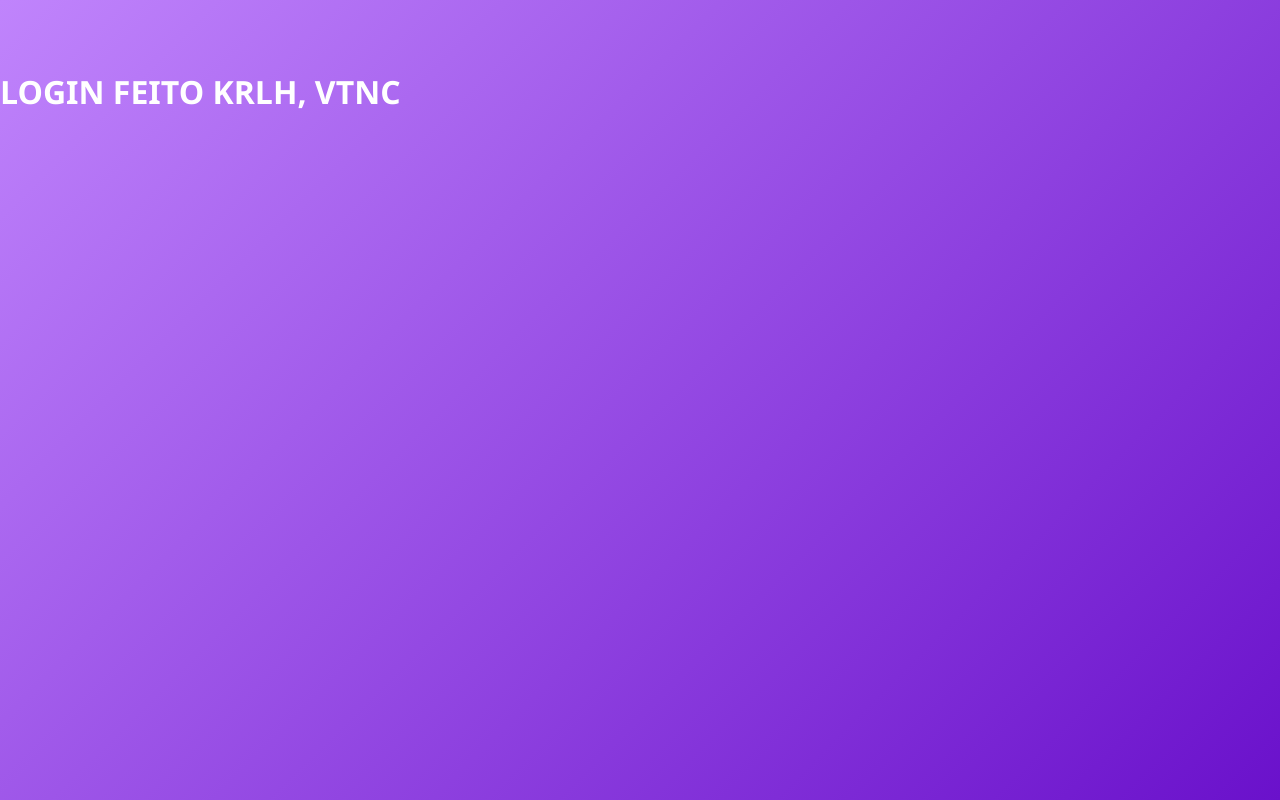
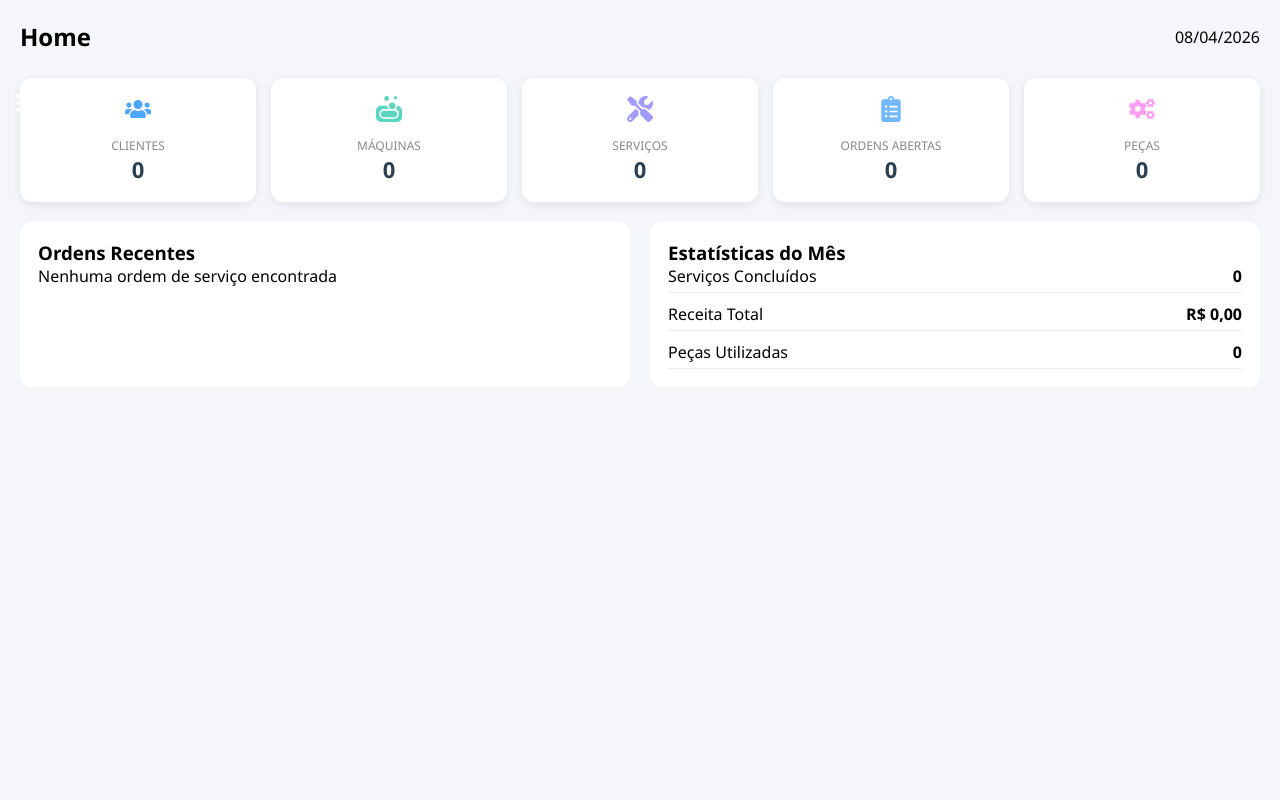
Before and after one commit to josecjunior7/washing-project, a React (Create React App) app in the folder frontend/: page /home in a window 1280 px wide. Built offline with nearby package versions, Linux system fonts and the light colour scheme.

Commit message:
adicionado a home e sidebar

```diff
--- a/frontend/package.json
+++ b/frontend/package.json
@@ -10,6 +10,7 @@
     "axios": "^1.13.6",
     "react": "^19.2.4",
     "react-dom": "^19.2.4",
+    "react-icons": "^5.6.0",
     "react-router-dom": "^7.13.1",
     "react-scripts": "5.0.1",
     "web-vitals": "^2.1.4"
--- a/frontend/src/App.css
+++ b/frontend/src/App.css
@@ -11,8 +11,8 @@
   --text-secondary: #CCCCCC;
 
   /* Botões */
-  --accent-red: #00FFFF;
-  --accent-red-hover: #00CCCC;
+  --bt-main: #00FFFF;
+  --bt-hover: #00a6d8;
 
   /* Bordas */
   --border-default: #433D3C;
--- a/frontend/src/App.jsx
+++ b/frontend/src/App.jsx
@@ -9,7 +9,7 @@ function App() {
         {/* Rota inicial é o Login */}
         <Route path="/" element={<Login />} />
 
-        {/* Rota da Home (protegida ou não) */}
+        {/* Rota da Home */}
         <Route path="/home" element={<Home />} />
 
         {/* Redireciona qualquer rota errada para o login */}
--- /dev/null
+++ b/frontend/src/components/Sidebar/Sidebar.css
@@ -0,0 +1,107 @@
+.sidebar {
+    position: fixed;
+    top: 0;
+    left: -260px;
+    width: 240px;
+    height: 100vh;
+    background-color: #111;
+    display: flex;
+    flex-direction: column;
+    justify-content: space-between;
+    border-right: 1px solid #262626;
+    padding: 20px 0;
+    transition: left 0.3s ease-in-out;
+    z-index: 1000;
+}
+
+.sidebar.open {
+    left: 0;
+}
+
+.menu-toggle {
+    position: fixed;
+    top: 90px;
+    left: 15px;
+    z-index: 1100;
+    background: none;
+    border: none;
+    color: #ffffff;
+    font-size: 22px;
+    cursor: pointer;
+}
+
+.sidebar-header {
+    text-align: center;
+    color: #e5e5e5;
+    font-size: 18px;
+    font-weight: bold;
+    height: 60px;
+}
+
+.sidebar-logo {
+    margin: 65px;
+    font-size: 20px;
+    color: #ffffff;
+    letter-spacing: 1px;
+}
+
+.sidebar-content {
+    display: flex;
+    flex-direction: column;
+    height: 100%;
+    justify-content: space-between;
+}
+
+.sidebar-menu {
+    margin-top: 60px;
+    display: flex;
+    flex-direction: column;
+    gap: 8px;
+    padding: 0 15px;
+}
+
+.sidebar-link {
+    display: flex;
+    align-items: center;
+    gap: 12px;
+    padding: 10px 14px;
+    color: #d1d5db;
+    text-decoration: none;
+    border-radius: 6px;
+    transition: all 0.2s ease-in-out;
+}
+
+.sidebar-link:hover {
+    background-color: #1f1f1f;
+    color: #fff;
+}
+
+.sidebar-link.active {
+    background-color: #f97316;
+    color: #fff;
+}
+
+.sidebar-footer {
+    padding: 0 15px;
+    margin-top: auto;
+}
+
+.logout-button {
+    display: flex;
+    align-items: center;
+    gap: 10px;
+    background: none;
+    border: none;
+    color: #d1d5db;
+    cursor: pointer;
+    padding: 10px 14px;
+    border-radius: 6px;
+    width: 100%;
+    text-align: left;
+    transition: all 0.2s ease-in-out;
+}
+
+.logout-button:hover {
+    background-color: #dc2626;
+    color: #fff;
+}
--- /dev/null
+++ b/frontend/src/components/Sidebar/index.jsx
@@ -0,0 +1,90 @@
+import React, { useState, useEffect, useRef } from "react";
+import { NavLink, useNavigate } from "react-router-dom";
+import { FaHome, FaUserShield, FaChartBar, FaSignOutAlt, FaBars } from "react-icons/fa";
+import "./Sidebar.css";
+
+function Sidebar() {
+    const navigate = useNavigate();
+    const [aberta, setAberta] = useState(false);
+    const sidebarRef = useRef(null);
+
+    const handleLogout = () => {
+        localStorage.removeItem("user");
+        navigate("/");
+    };
+
+    const toggleSidebar = () => {
+        setAberta(!aberta);
+    };
+
+    // Fecha ao clicar fora
+    useEffect(() => {
+        const handleClickOutside = (event) => {
+            if (sidebarRef.current && !sidebarRef.current.contains(event.target)) {
+                setAberta(false);
+            }
+        };
+        document.addEventListener("mousedown", handleClickOutside);
+        return () => document.removeEventListener("mousedown", handleClickOutside);
+    }, []);
+
+    return (
+        <>
+            <button className="menu-toggle" onClick={toggleSidebar}>
+                <FaBars />
+            </button>
+
+            <aside ref={sidebarRef} className={`sidebar ${aberta ? "open" : ""}`}>
+                <div className="sidebar-header">
+                    {aberta && <h2 className="sidebar-logo">Menu</h2>}
+                </div>
+
+                <div className="sidebar-content">
+                    <nav className="sidebar-menu">
+                        <NavLink
+                            to="/home"
+                            onClick={() => setAberta(false)}
+                            className={({ isActive }) =>
+                                `sidebar-link ${isActive ? "active" : ""}`
+                            }
+                        >
+                            <FaHome className="sidebar-icon" />
+                            Home
+                        </NavLink>
+
+                        <NavLink
+                            to="/admin"
+                            onClick={() => setAberta(false)}
+                            className={({ isActive }) =>
+                                `sidebar-link ${isActive ? "active" : ""}`
+                            }
+                        >
+                            <FaUserShield className="sidebar-icon" />
+                            Painel Admin
+                        </NavLink>
+
+                        <NavLink
+                            to="/dashboard"
+                            onClick={() => setAberta(false)}
+                            className={({ isActive }) =>
+                                `sidebar-link ${isActive ? "active" : ""}`
+                            }
+                        >
+                            <FaChartBar className="sidebar-icon" />
+                            Dashboard
+                        </NavLink>
+                    </nav>
+
+                    <div className="sidebar-footer">
+                        <button className="logout-button" onClick={handleLogout}>
+                            <FaSignOutAlt className="sidebar-icon" />
+                            Sair
+                        </button>
+                    </div>
+                </div>
+            </aside>
+        </>
+    );
+}
+
+export default Sidebar;
--- a/frontend/src/pages/Home/Home.css
+++ b/frontend/src/pages/Home/Home.css
@@ -1,3 +1,109 @@
-h1 {
-    color: white;
+/* Reset */
+* {
+  margin: 0;
+  padding: 0;
+  box-sizing: border-box;
 }
+
+.dashboard-container {
+  padding: 20px;
+  background: #f5f6fa;
+  min-height: 100vh;
+  font-family: Arial, Helvetica, sans-serif;
+}
+
+/* Header */
+.dashboard-header {
+  display: flex;
+  justify-content: space-between;
+  align-items: center;
+  margin-bottom: 25px;
+}
+
+/* Cards */
+.cards {
+  display: flex;
+  gap: 15px;
+}
+
+/* Card */
+.card {
+  flex: 1;
+  background: #ffffff;
+  border-radius: 12px;
+  padding: 18px;
+  text-align: center;
+  box-shadow: 0 3px 8px rgba(0, 0, 0, 0.08);
+  transition: 0.3s;
+}
+
+.card:hover {
+  transform: translateY(-5px);
+}
+
+/* Ícones */
+.icon {
+  font-size: 26px;
+  margin-bottom: 10px;
+}
+
+/* Cores */
+.clientes { color: #4da6ff; }
+.motos { color: #5cd6c0; }
+.servicos { color: #a29bfe; }
+.ordens { color: #74b9ff; }
+.pecas { color: #ff9ff3; }
+
+/* Texto */
+.card p {
+  font-size: 12px;
+  color: #888;
+}
+
+.card h3 {
+  font-size: 22px;
+  color: #2c3e50;
+}
+
+/* Parte inferior */
+.content {
+  display: flex;
+  gap: 20px;
+  margin-top: 20px;
+}
+
+.box {
+  flex: 1;
+  background: #fff;
+  border-radius: 12px;
+  padding: 18px;
+}
+
+/* Estatísticas */
+.stats {
+  display: flex;
+  flex-direction: column;
+  gap: 10px;
+}
+
+.stat-item {
+  display: flex;
+  justify-content: space-between;
+  border-bottom: 1px solid #eee;
+  padding-bottom: 5px;
+}
+
+/* Responsivo */
+@media (max-width: 900px) {
+  .cards {
+    flex-wrap: wrap;
+  }
+
+  .card {
+    flex: 1 1 calc(50% - 15px);
+  }
+
+  .content {
+    flex-direction: column;
+  }
+}
--- a/frontend/src/pages/Home/index.jsx
+++ b/frontend/src/pages/Home/index.jsx
@@ -1,14 +1,87 @@
 import React from "react";
-import "./Home.css"
+import { FaUsers, FaSoap, FaTools, FaClipboardList, FaCogs } from "react-icons/fa";
+import "./Home.css";
+import Sidebar from "../../components/Sidebar";
 
 function Home() {
+  return (
+    <section className="dashboard-container">
 
-    return (
-        <main>
-            <h1>LOGIN FEITO KRLH, VTNC</h1>
-        </main>
-    );
+      <Sidebar />
 
+      {/* HEADER */}
+      <section className="dashboard-header">
+        <h2>Home</h2>
+        <span>08/04/2026</span>
+      </section>
+
+      {/* CARDS */}
+      <section className="cards">
+
+        <section className="card">
+          <FaUsers className="icon clientes" />
+          <p>CLIENTES</p>
+          <h3>0</h3>
+        </section>
+
+        <section className="card">
+          <FaSoap className="icon motos" />
+          <p>MÁQUINAS</p>
+          <h3>0</h3>
+        </section>
+
+        <section className="card">
+          <FaTools className="icon servicos" />
+          <p>SERVIÇOS</p>
+          <h3>0</h3>
+        </section>
+
+        <section className="card">
+          <FaClipboardList className="icon ordens" />
+          <p>ORDENS ABERTAS</p>
+          <h3>0</h3>
+        </section>
+
+        <section className="card">
+          <FaCogs className="icon pecas" />
+          <p>PEÇAS</p>
+          <h3>0</h3>
+        </section>
+
+      </section>
+
+      {/* PARTE INFERIOR */}
+      <section className="content">
+
+        <section className="box">
+          <h3>Ordens Recentes</h3>
+          <p className="empty">Nenhuma ordem de serviço encontrada</p>
+        </section>
+
+        <section className="box">
+          <h3>Estatísticas do Mês</h3>
+
+          <section className="stats">
+            <section className="stat-item">
+              <span>Serviços Concluídos</span>
+              <strong>0</strong>
+            </section>
+
+            <section className="stat-item">
+              <span>Receita Total</span>
+              <strong>R$ 0,00</strong>
+            </section>
+
+            <section className="stat-item">
+              <span>Peças Utilizadas</span>
+              <strong>0</strong>
+            </section>
+          </section>
+        </section>
+
+      </section>
+    </section>
+  );
 }
 
 export default Home;
--- a/frontend/src/pages/Login/Login.css
+++ b/frontend/src/pages/Login/Login.css
@@ -8,7 +8,7 @@
 }
 
 /* MAIN COM GRADIENTE: ROXO CLARO → ROXO ESCURO */
-main {
+.main-login {
   margin: 0;
   background: linear-gradient(135deg, #c084fc 0%, #6a11cb 100%);
   min-height: 100vh;
@@ -16,82 +16,13 @@ main {
   overflow: hidden;
 }
 
-/* ========== FAIXA AZUL NO TOPO ========== */
-.top-bar {
-  background: #4cc9f0;
-  padding: 15px 25px;
-  display: flex;
-  align-items: center;
-  position: fixed;
-  top: 0;
-  left: 0;
-  right: 0;
-  z-index: 100;
-  box-shadow: 0 2px 10px rgba(0, 0, 0, 0.1);
-}
-
-.menu-icon {
-  font-size: 28px;
-  cursor: pointer;
-  color: white;
-  font-weight: bold;
-  transition: 0.2s;
-}
-
-.menu-icon:hover {
-  opacity: 0.8;
-  transform: scale(1.05);
-}
-
-/* ========== MENU LATERAL ========== */
-.menu-lateral {
-  position: fixed;
-  top: 70px;
-  left: 20px;
-  background: white;
-  border-radius: 12px;
-  box-shadow: 0 5px 20px rgba(0, 0, 0, 0.2);
-  z-index: 1000;
-  min-width: 200px;
-  overflow: hidden;
-  animation: slideDown 0.2s ease;
-}
-
-@keyframes slideDown {
-  from {
-    opacity: 0;
-    transform: translateY(-10px);
-  }
-  to {
-    opacity: 1;
-    transform: translateY(0);
-  }
-}
-
-.menu-item {
-  padding: 12px 20px;
-  font-size: 16px;
-  color: #333;
-  cursor: pointer;
-  transition: 0.2s;
-  border-bottom: 1px solid #eee;
-}
-
-.menu-item:last-child {
-  border-bottom: none;
-}
-
-.menu-item:hover {
-  background: #f0f0f0;
-  color: #4cc9f0;
-}
 
 /* ========== PAINEL DE LOGIN ========== */
 .painel-login {
   margin: auto;
-  margin-top: 80px;
+  margin-top: 10px;
   width: 85%;
-  max-width: 600px;
+  max-width: 520px;
   border-radius: 1rem;
   background: rgba(0, 0, 0, 0.55);
   border: 1px solid rgba(255, 255, 255, 0.2);
@@ -102,7 +33,7 @@ main {
   align-items: center;
   position: relative;
   z-index: 1;
-  padding: 40px 20px 60px 20px; /* Mais espaço interno */
+  padding: 40px 20px 60px 20px;
 }
 
 /* ========== LOGO E SUBTÍTULO ========== */
@@ -125,7 +56,7 @@ main {
 }
 
 .logo-text-left {
-  font-size: 56px;
+  font-size: 42px;
   margin: 15px 0 20px 0;
   font-weight: bold;
   color: #FFFFFF;
@@ -134,9 +65,9 @@ main {
 }
 
 .logo-text-right {
-  font-size: 56px;
+  font-size: 42px;
   font-weight: bold;
-  color: #00FFFF;
+  color: var(--bt-main);
   text-shadow: 0 2px 5px rgba(0, 0, 0, 0.2);
   text-transform: uppercase;
 }
@@ -154,14 +85,13 @@ main {
   max-width: 100px;
   height: auto;
   border-radius: 50%;
-  background: white;
-  padding: 12px;
+  border: 6px white solid;
 }
 
 .logo-subtitle {
   font-size: 16px;
   font-weight: 500;
-  color: #00FFFF;
+  color: var(--bt-main);
   text-transform: uppercase;
   letter-spacing: 2px;
   margin-top: 10px;
@@ -181,18 +111,18 @@ main {
 .i-email input {
   background-color: transparent;
   border: 0;
-  border-bottom: 2px solid #00FFFF;
+  border-bottom: 2px solid var(--bt-main);
   display: block;
   width: 100%;
   padding: 15px 0;
   font-size: 18px;
-  color: #00FFFF;
+  color: var(--text-title);
 }
 
 .i-email input:focus,
 .i-email input:valid {
   outline: 0;
-  border-bottom-color: #00FFFF;
+  border-bottom-color: var(--bt-main);
 }
 
 .i-email label {
@@ -206,14 +136,14 @@ main {
   display: inline-block;
   font-size: 18px;
   min-width: 5px;
-  color: #00FFFF;
+  color: var(--bt-main);
   transition: 0.3s cubic-bezier(0.68, -0.55, 0.265, 1.55);
   text-transform: uppercase;
 }
 
 .i-email input:focus+label span,
 .i-email input:valid+label span {
-  color: #00CCCC;
+  color: var(--bt-hover);
   transform: translateY(-30px);
 }
 
@@ -228,18 +158,18 @@ main {
 .i-senha input {
   background-color: transparent;
   border: 0;
-  border-bottom: 2px solid #00FFFF;
+  border-bottom: 2px solid var(--bt-main);
   display: block;
   width: 100%;
   padding: 15px 0;
   font-size: 18px;
-  color: #00FFFF;
+  color: var(--text-title);
 }
 
 .i-senha input:focus,
 .i-senha input:valid {
   outline: 0;
-  border-bottom-color: #00FFFF;
+  border-bottom-color: var(--bt-main);
 }
 
 .i-senha label {
@@ -253,14 +183,14 @@ main {
   display: inline-block;
   font-size: 18px;
   min-width: 5px;
-  color: #00FFFF;
+  color: var(--bt-main);
   transition: 0.3s cubic-bezier(0.68, -0.55, 0.265, 1.55);
   text-transform: uppercase;
 }
 
 .i-senha input:focus+label span,
 .i-senha input:valid+label span {
-  color: #00CCCC;
+  color: var(--bt-hover);
   transform: translateY(-30px);
 }
 
@@ -274,12 +204,12 @@ main {
 }
 
 .btn-primary {
-  background: #00FFFF;
+  background: var(--bt-main);
   border: none;
   font-size: 20px;
   width: 85%;
   max-width: 410px;
-  color: #FFFFFF;
+  color: var(--text-title);
   padding: 12px 20px;
   border-radius: 8px;
   cursor: pointer;
@@ -289,8 +219,15 @@ main {
 }
 
 .btn-primary:hover {
-  background: #00CCCC;
+  background: var(--bt-hover);
   transform: translateY(-2px);
+}
+
+.descricao {
+  margin: 5px 0 0 0;
+  font-size: 18px;
+  font-weight: 200;
+  color: var(--text-title);
 }
 
 /* ========== ESQUECEU A SENHA ========== */
@@ -302,7 +239,7 @@ main {
 }
 
 .link-esqueceu {
-  color: #FFFFFF;
+  color: var(--text-title);
   font-size: 14px;
   text-decoration: none;
   transition: 0.2s;
@@ -311,7 +248,7 @@ main {
 }
 
 .link-esqueceu:hover {
-  color: #00CCCC;
+  color: var(--bt-hover);
   text-decoration: underline;
 }
 
@@ -325,11 +262,11 @@ main {
 }
 
 .btn-secundary {
-  background: #00FFFF;
+  background: var(--bt-main);
   font-size: 20px;
   width: 85%;
   max-width: 410px;
-  color: #FFFFFF;
+  color: var(--text-title);
   border: none;
   padding: 12px 20px;
   border-radius: 8px;
@@ -340,7 +277,7 @@ main {
 }
 
 .btn-secundary:hover {
-  background: #00CCCC;
+  background: var(--bt-hover);
   transform: translateY(-2px);
 }
 
@@ -382,7 +319,7 @@ main {
 }
 
 .modal-content h3 {
-  color: #FFFFFF;
+  color: var(--text-title);
   margin-bottom: 20px;
   font-size: 24px;
   font-weight: 600;
@@ -393,12 +330,12 @@ main {
   width: 100%;
   padding: 12px;
   margin-bottom: 20px;
-  border: 1px solid #00FFFF;
+  border: 1px solid var(--bt-main);
   border-radius: 8px;
   font-size: 16px;
   outline: none;
   background: rgba(255, 255, 255, 0.1);
-  color: #FFFFFF;
+  color: var(--text-title);
 }
 
 .modal-content input::placeholder {
@@ -407,12 +344,12 @@ main {
 }
 
 .modal-content input:focus {
-  border-color: #00FFFF;
+  border-color: var(--bt-main);
   background: rgba(255, 255, 255, 0.2);
 }
 
 .modal-btn {
-  background: #00FFFF;
+  background: var(--bt-main);
   color: #FFFFFF;
   border: none;
   padding: 12px 20px;
@@ -427,14 +364,14 @@ main {
 }
 
 .modal-btn:hover {
-  background: #00CCCC;
+  background: var(--bt-hover);
   transform: translateY(-2px);
 }
 
 .modal-btn-fechar {
   background: transparent;
-  color: #00FFFF;
-  border: 2px solid #00FFFF;
+  color: var(--bt-main);
+  border: 2px solid var(--bt-main);
   padding: 12px 20px;
   border-radius: 8px;
   font-size: 16px;
```
Also changed, not shown: frontend/src/pages/Login/index.jsx (+46 -59 lines), 1 other file (tests, documents, lock files or other folders).
